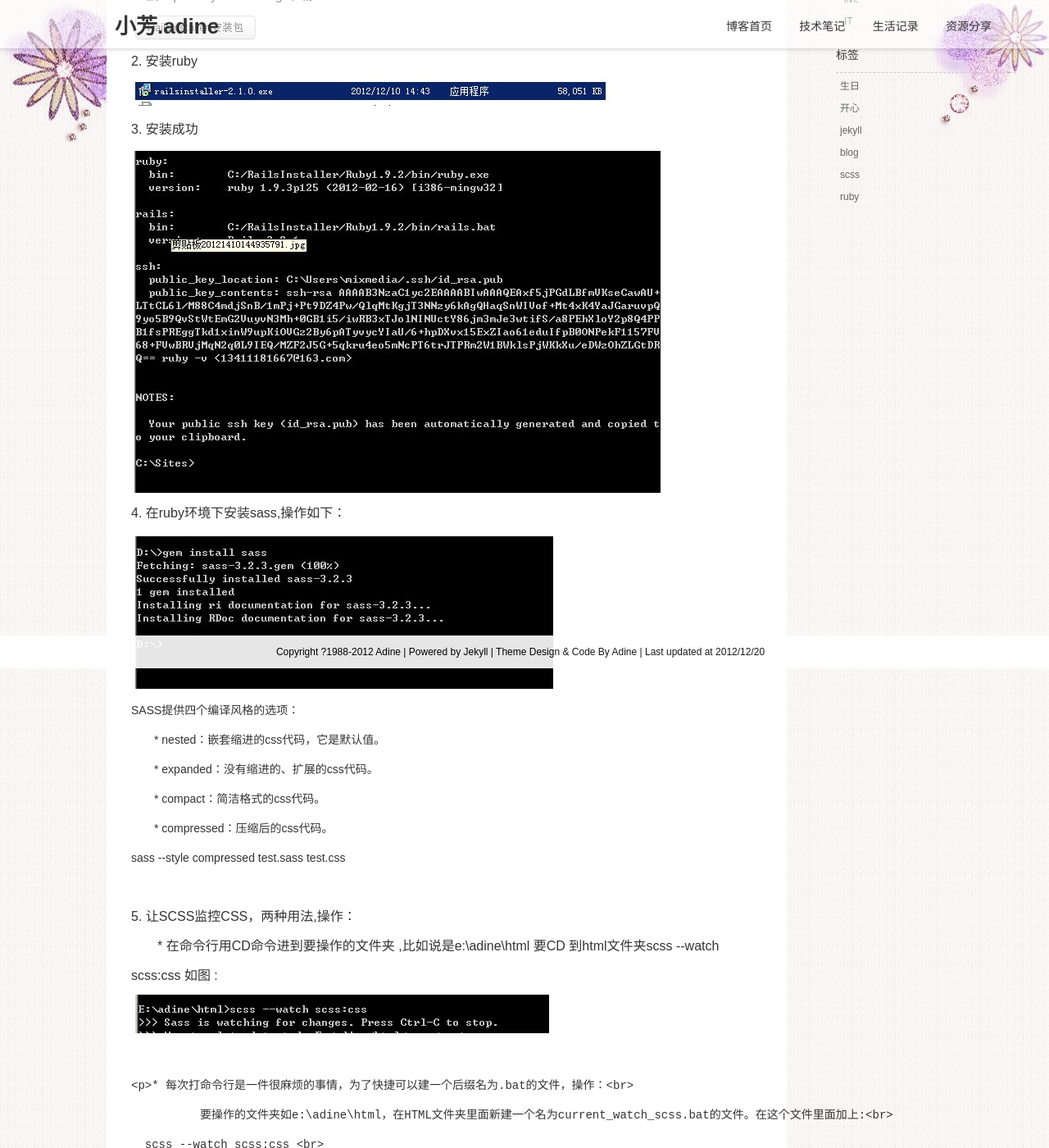
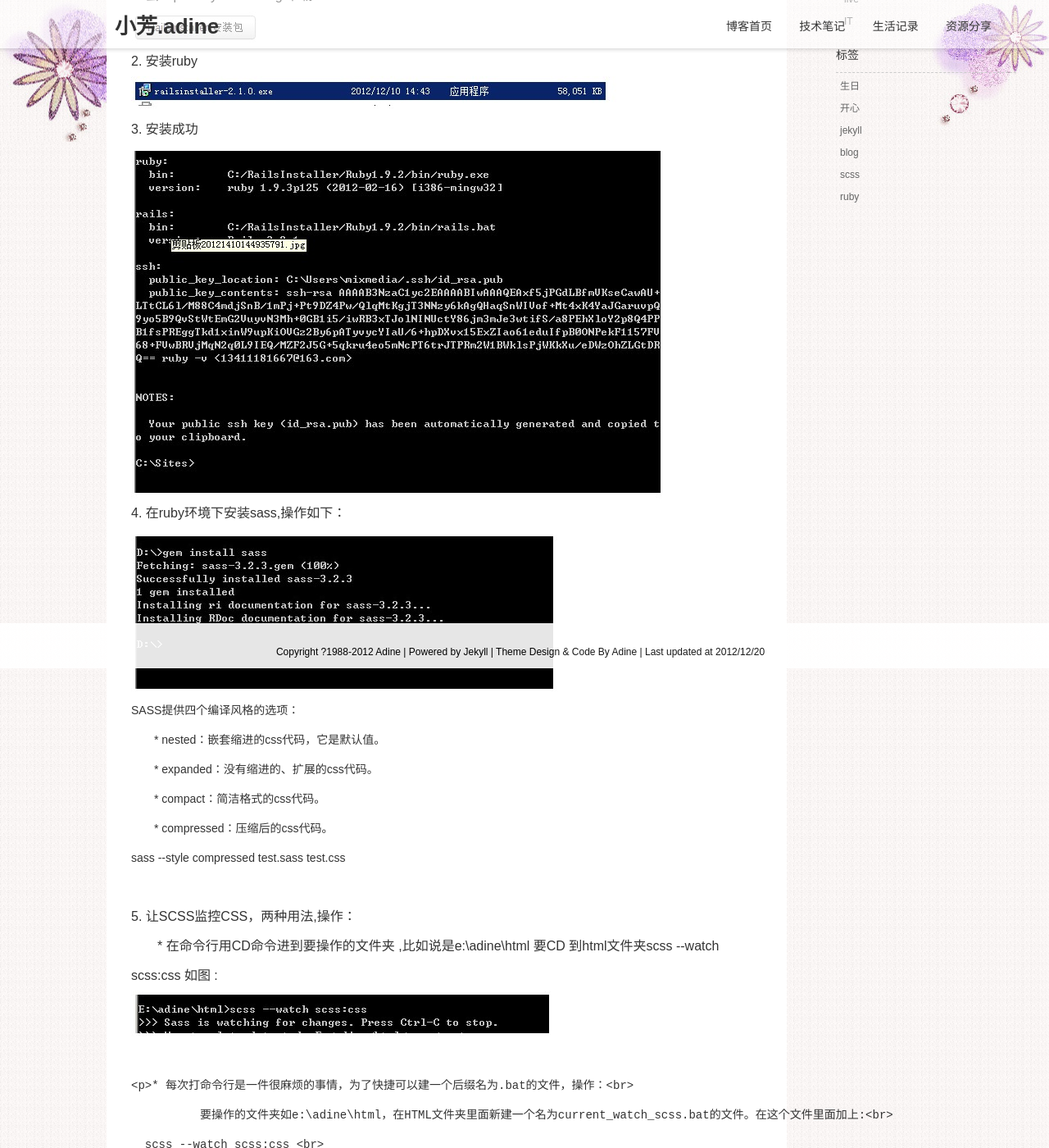
Before and after one commit to adine-zhu/myblog, a Jekyll site: the page built from _posts/2012-12-18-scss.md, in a window 1280 px wide and 1400 px high, scrolled down 585 px. Shown: the whole window at 82% size. Built offline with Jekyll 4.4.1, drawn with Linux system fonts in a browser that asks for light colours; comment, search, counter and statistics services are not loaded.

Commit message:
update ie6

```diff
--- a/css/master.css
+++ b/css/master.css
@@ -260,6 +260,5 @@ h2{
 	position:absolute;
 	bottom:0;
 	margin-top:40px;
-	height:40px;
-	line-height:40px;
+	padding-top:15px;
 }
```
